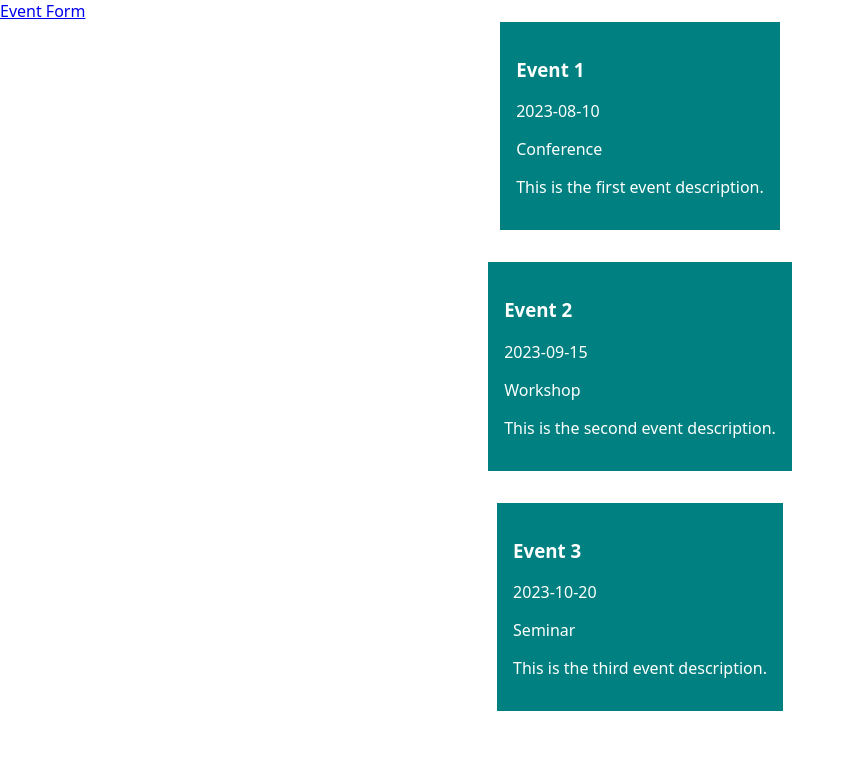
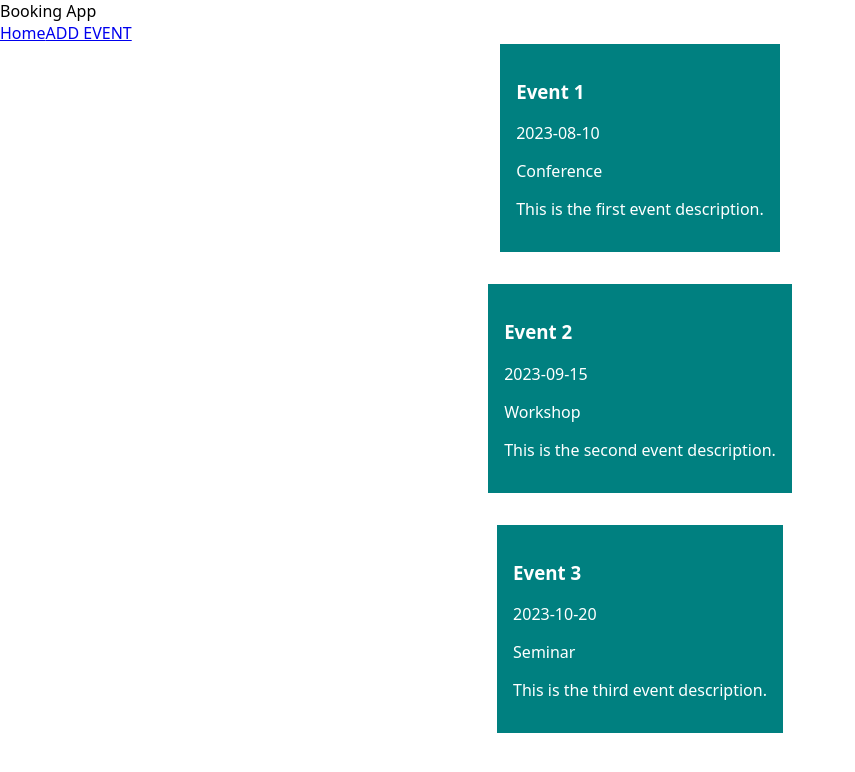
Before and after one commit to NatnaelDanssa/capstone-booking-app, a Next.js app: page / in a window 1280 px wide. Shown: the top 772 px of the page, without its empty margins (0-855 px from the left). Built offline with nearby package versions, Linux system fonts and the light colour scheme.

Commit message:
navigation component

```diff
--- /dev/null
+++ b/components/Navigation.js
@@ -0,0 +1,44 @@
+import Link from "next/link";
+
+const Navigation = () => {
+  return (
+    <nav>
+      <div className="app-name">Booking App</div>
+      <div className="nav-links">
+        <Link href="/" className="nav-link">
+          Home
+        </Link>
+        <Link href="/events/create" className="nav-link">
+          ADD EVENT
+        </Link>
+      </div>
+    </nav>
+  );
+};
+
+export default Navigation;
+
+// nav {
+//     display: Flex;
+//     justify-content: space-between;
+//     align-items: ;
+//     padding: 20px;
+//     background-color: #f0f0f0
+//     border-bottom: 1px solid #ddd
+// }
+
+// .app-name {
+//   font-size: 24px;
+//   font-weight: bold;
+// }
+
+// .nav-links {
+//   display: flex;
+//   gap: 20px;
+// }
+
+// .nav-link {
+//   text-decoration: none;
+//   color: #333;
+//   font-weight: bold;
+//}
--- a/pages/_app.js
+++ b/pages/_app.js
@@ -2,6 +2,7 @@ import { useState } from "react";
 import GlobalStyle from "../styles";
 import { events as eventList } from "../api/db.js";
 import { v4 as uuidv4 } from "uuid";
+import Navigation from "@/components/navigation";
 
 export default function App({ Component, pageProps }) {
   // State to store the list of events
@@ -14,6 +15,7 @@ export default function App({ Component, pageProps }) {
   return (
     <>
       <GlobalStyle />
+      <Navigation />
       <Component {...pageProps} events={events} addEvent={addEvent} />
     </>
   );
--- a/pages/create.js
+++ b/pages/events/create.js
@@ -1,4 +1,4 @@
-import EventForm from "../components/EventForm";
+import EventForm from "../../components/EventForm";
 
 export default function CreatePage({ addEvent }) {
   return <EventForm addEvent={addEvent} />;
--- a/pages/index.js
+++ b/pages/index.js
@@ -1,12 +1,9 @@
-import Link from "next/link";
-
 import EventCard from "../components/EventCard";
 import Flex from "@/components/StyledComponents/Flex";
 
 export default function HomePage({ events }) {
   return (
     <>
-      <Link href="/create">Event Form</Link>
       <Flex $direction="column">
         {events.map((event) => {
           return (
```
